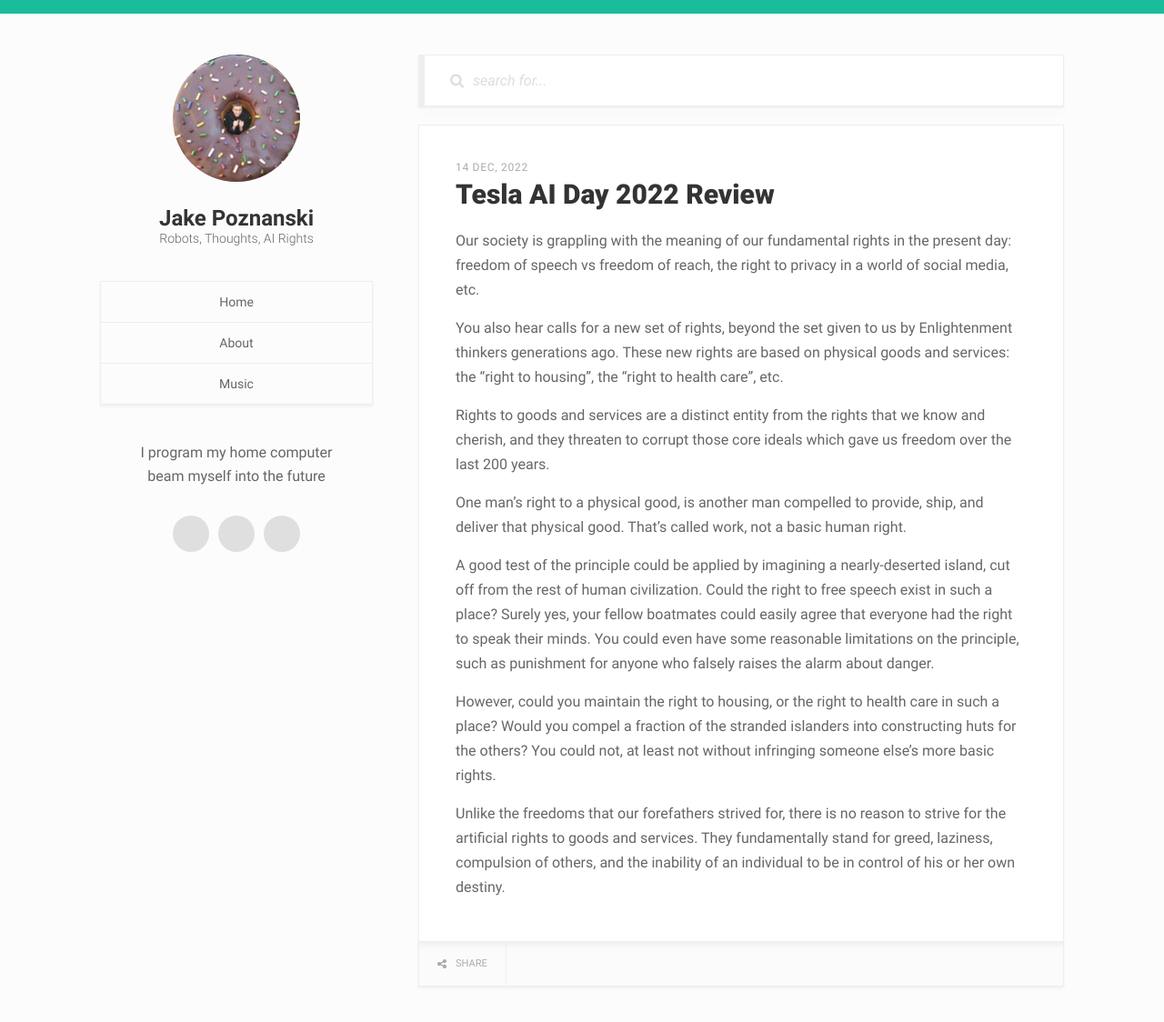
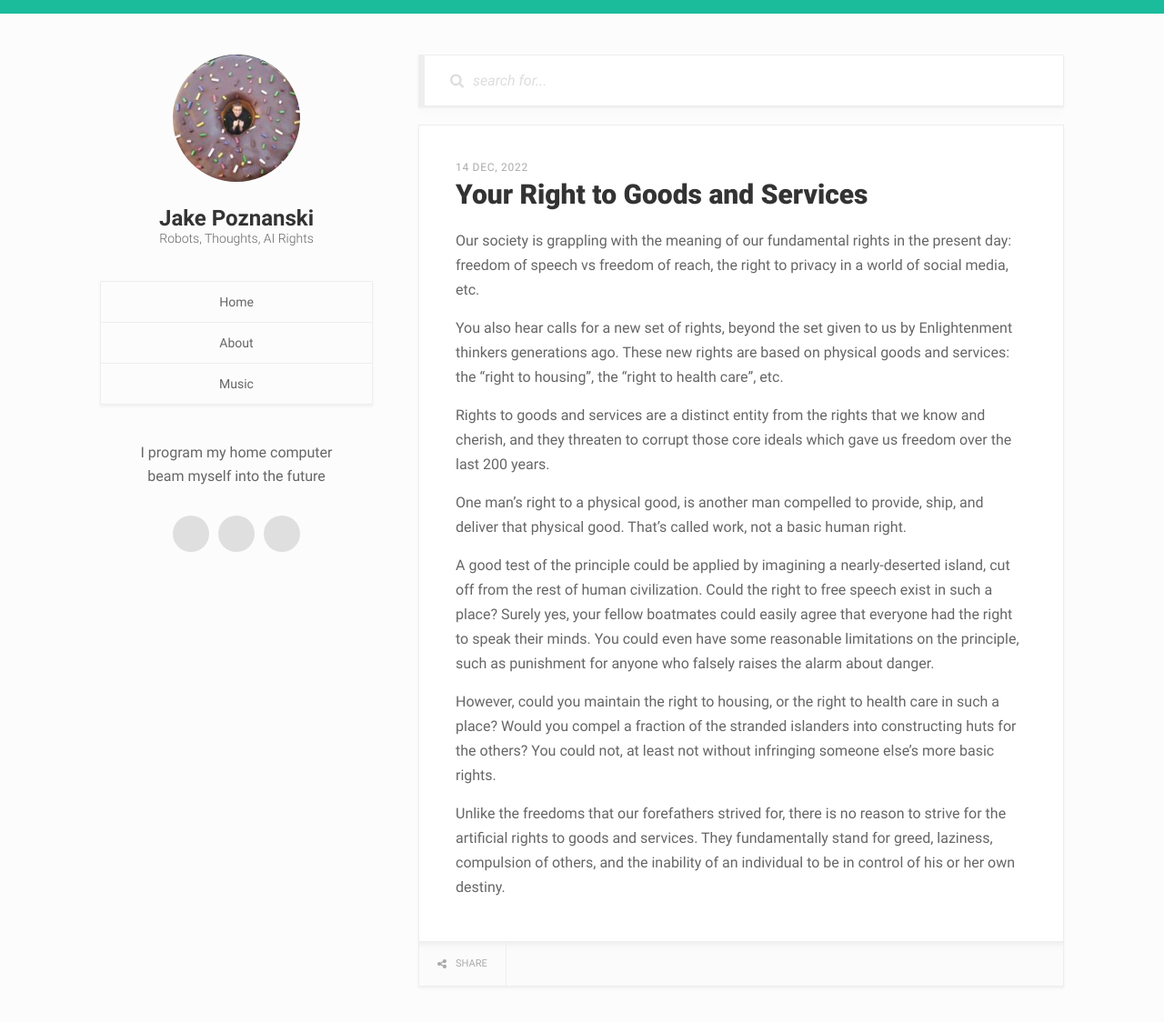
Before and after one commit to jakepoz/jakepoz.github.io, a Jekyll site: the page built from _posts/2022-12-14-rights-to-goods-and-services.markdown, in a window 1280 px wide and 1145 px high. Shown: the top 1124 px of the window at 91% size. Built offline with Jekyll 4.4.1, drawn with Linux system fonts in a browser that asks for light colours.

Commit message:
Rights post

```diff
--- a/_posts/2022-12-14-rights-to-goods-and-services.markdown
+++ b/_posts/2022-12-14-rights-to-goods-and-services.markdown
@@ -1,6 +1,6 @@
 ---
 layout: post
-title:  "Tesla AI Day 2022 Review"
+title:  "Your Right to Goods and Services"
 date:   2022-12-14 9:20:00 -0700
 categories: thoughts
 ---
```
